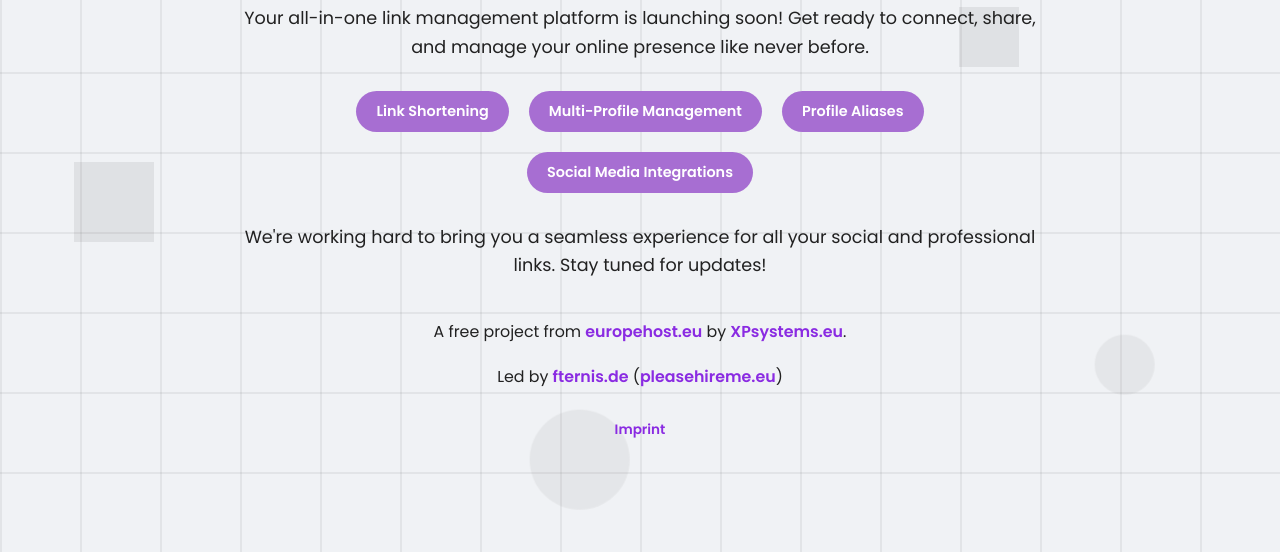
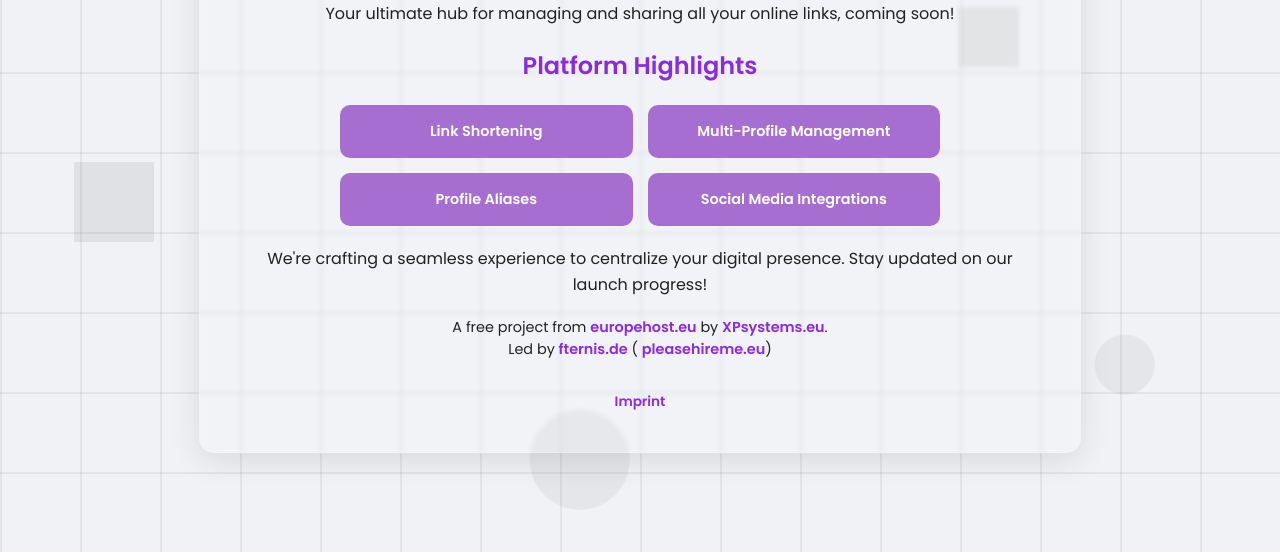
Before and after one commit to EuropeHost/mysocials.me-maintenance, a plain HTML site: page index.html in a window 1280 px wide. Shown: the part 248-800 px from the top of the page. Drawn offline with Linux system fonts and the light colour scheme.

Commit message:
Update index.html (re-add a ard ...)

```diff
--- a/index.html
+++ b/index.html
@@ -7,7 +7,7 @@
     <link rel="preconnect" href="https://fonts.googleapis.com" />
     <link rel="preconnect" href="https://fonts.gstatic.com" crossorigin />
     <link
-      href="https://fonts.googleapis.com/css2?family=Poppins:wght@400;600;700&display=swap"
+      href="https://fonts.googleapis.com/css2?family=Poppins:wght@300;400;600;700&display=swap"
       rel="stylesheet"
     />
     <style>
@@ -20,6 +20,10 @@
         --color-bg-light: #f0f2f5;
         --color-grid-dark: rgba(255, 255, 255, 0.07);
         --color-grid-light: rgba(0, 0, 0, 0.07);
+        --color-glass-bg-light: rgba(255, 255, 255, 0.1);
+        --color-glass-bg-dark: rgba(44, 44, 77, 0.2);
+        --color-glass-border-light: rgba(255, 255, 255, 0.15);
+        --color-glass-border-dark: rgba(255, 255, 255, 0.07);
       }
 
       body {
@@ -37,6 +41,7 @@
         color: var(--color-text-light);
         overflow: hidden;
         position: relative;
+        line-height: 1.6;
       }
 
       body.dark-mode {
@@ -107,59 +112,84 @@
         animation: float 20s infinite reverse ease-in-out;
       }
 
-      .content-wrapper {
+      .glass-card {
+        background: var(--color-glass-bg-light);
+        backdrop-filter: blur(2px);
+        border: 1px solid var(--color-glass-border-light);
+        border-radius: 15px;
+        padding: 40px;
+        box-shadow: 0 8px 32px 0 rgba(0, 0, 0, 0.1);
+        text-align: center;
         max-width: 800px;
-        padding: 40px 20px;
-        text-align: center;
+        width: 90%;
         position: relative;
         z-index: 1;
+        transition:
+          background 0.3s ease,
+          border-color 0.3s ease,
+          box-shadow 0.3s ease;
+        display: grid;
+        grid-template-columns: 1fr;
+        gap: 20px;
+        justify-items: center;
+      }
+
+      body.dark-mode .glass-card {
+        background: var(--color-glass-bg-dark);
+        border: 1px solid var(--color-glass-border-dark);
+        box-shadow: 0 8px 32px 0 rgba(0, 0, 0, 0.3);
       }
 
       h1 {
         font-size: 3.5em;
-        margin-bottom: 10px;
+        margin: 0;
         color: var(--color-primary);
         font-weight: 700;
+        letter-spacing: -1px;
+      }
+
+      h2 {
+        font-size: 1.5em;
+        margin: 0;
+        color: var(--color-primary);
+        font-weight: 600;
       }
 
       p {
-        font-size: 1.1em;
-        line-height: 1.6;
-        margin-bottom: 20px;
+        margin: 0;
       }
 
-      .features ul {
-        list-style: none;
-        padding: 0;
-        margin: 30px 0;
-        display: flex;
-        flex-wrap: wrap;
-        justify-content: center;
-        gap: 20px;
+      .features-grid {
+        display: grid;
+        grid-template-columns: repeat(auto-fit, minmax(200px, 1fr));
+        gap: 15px;
+        width: 100%;
+        max-width: 600px;
+        margin: 0 auto;
       }
 
-      .features li {
+      .features-grid .feature-item {
         background-color: var(--color-secondary);
         color: white;
-        padding: 10px 20px;
-        border-radius: 25px;
+        padding: 15px;
+        border-radius: 10px;
         font-weight: 600;
         font-size: 0.9em;
         transition: background-color 0.3s ease;
       }
 
-      .features li:hover {
+      .features-grid .feature-item:hover {
         background-color: var(--color-primary);
       }
 
       .project-info {
-        margin-top: 40px;
         font-size: 0.9em;
         line-height: 1.5;
+        width: 100%;
       }
 
       .project-info a,
-      .imprint-license a {
+      .imprint-link a {
         color: var(--color-primary);
         text-decoration: none;
         font-weight: 600;
@@ -167,7 +197,7 @@
       }
 
       .project-info a:hover,
-      .imprint-license a:hover {
+      .imprint-link a:hover {
         color: var(--color-secondary);
         text-decoration: underline;
       }
@@ -212,9 +242,26 @@
         }
       }
 
-      .imprint-license {
-        margin-top: 30px;
+      .imprint-link {
         font-size: 0.85em;
+        margin-top: 10px;
+        width: 100%;
+      }
+
+      @media (max-width: 600px) {
+        h1 {
+          font-size: 2.5em;
+        }
+        p {
+          font-size: 1em;
+        }
+        .features-grid {
+          grid-template-columns: 1fr;
+        }
+        .glass-card {
+          padding: 30px 15px;
+          gap: 15px;
+        }
       }
     </style>
   </head>
@@ -265,25 +312,24 @@
 
     <button class="theme-toggle" id="theme-toggle"></button>
 
-    <div class="content-wrapper">
+    <div class="glass-card">
       <h1>mysocials.me</h1>
       <p>
-        Your all-in-one link management platform is launching soon! Get ready
-        to connect, share, and manage your online presence like never before.
+        Your ultimate hub for managing and sharing all your online links,
+        coming soon!
       </p>
 
-      <div class="features">
-        <ul>
-          <li>Link Shortening</li>
-          <li>Multi-Profile Management</li>
-          <li>Profile Aliases</li>
-          <li>Social Media Integrations</li>
-        </ul>
+      <h2>Platform Highlights</h2>
+      <div class="features-grid">
+        <div class="feature-item">Link Shortening</div>
+        <div class="feature-item">Multi-Profile Management</div>
+        <div class="feature-item">Profile Aliases</div>
+        <div class="feature-item">Social Media Integrations</div>
       </div>
 
       <p>
-        We're working hard to bring you a seamless experience for all your
-        social and professional links. Stay tuned for updates!
+        We're crafting a seamless experience to centralize your digital
+        presence. Stay updated on our launch progress!
       </p>
 
       <div class="project-info">
@@ -295,11 +341,13 @@
         <p>
           Led by
           <a href="https://fternis.de" target="_blank">fternis.de</a>
-          (<a href="https://pleaehireme.eu" target="_blank">pleasehireme.eu</a>)
+          (
+          <a href="https://pleaehireme.eu" target="_blank">pleasehireme.eu</a
+          >)
         </p>
       </div>
 
-      <div class="imprint-license">
+      <div class="imprint-link">
         <a href="https://fternis.de/imprint" target="_blank">Imprint</a>
       </div>
     </div>
```
